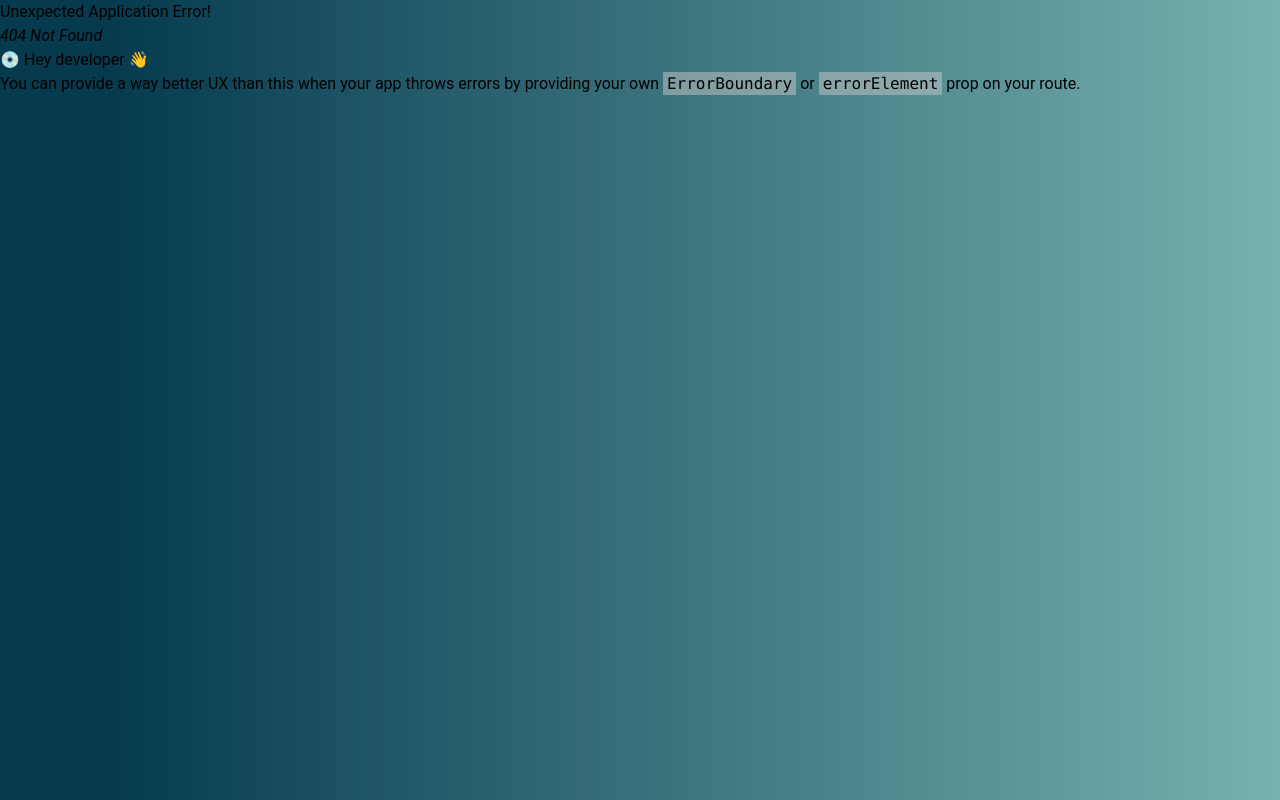
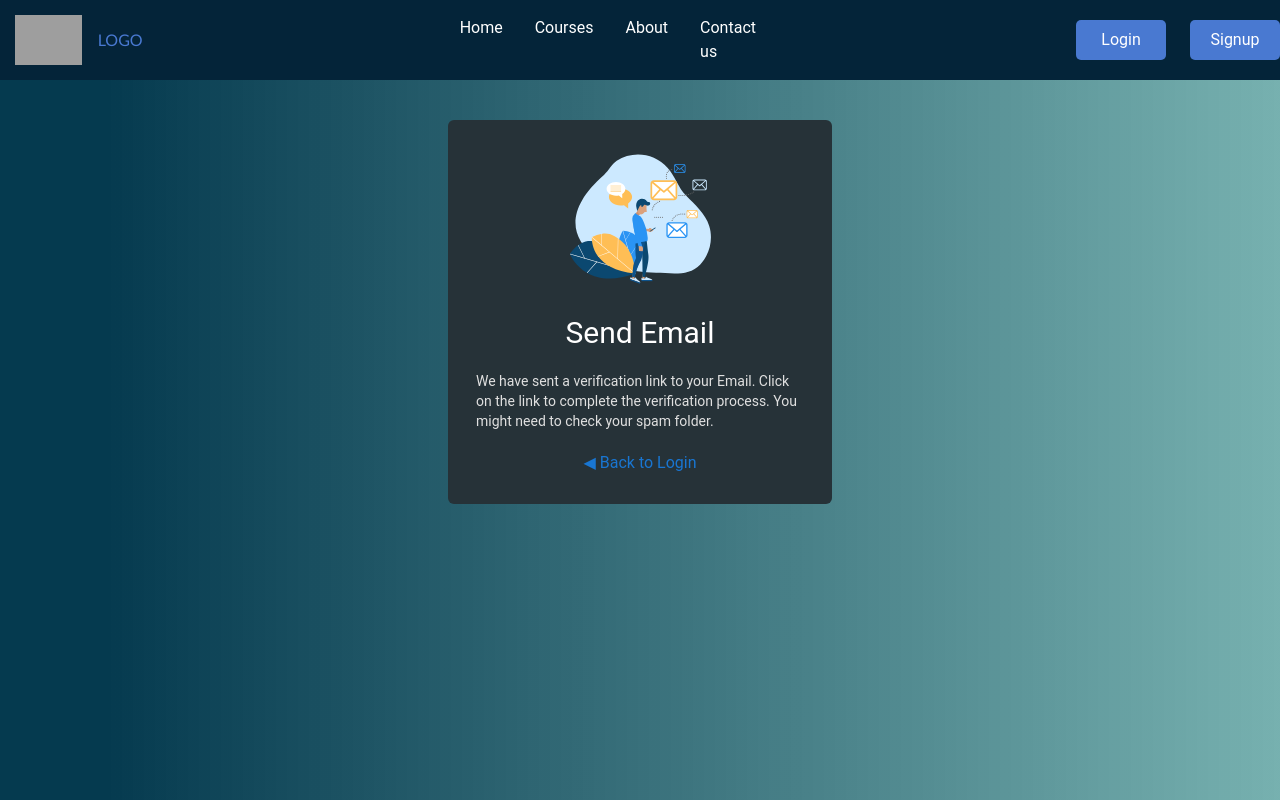
Before and after one commit to Pika003/e-Learning-Platform, a React (Vite) app in the folder frontend/: page /varifyEmail in a window 1280 px wide. Before the commit this address had no page. Built offline with nearby package versions, Linux system fonts and the light colour scheme; grey boxes are pictures that could not be loaded.

Commit message:
varify mail created

```diff
--- /dev/null
+++ b/frontend/src/Pages/Components/VarifyEmail/VarifyEmail.jsx
@@ -0,0 +1,20 @@
+import React from 'react'
+import Email from '../../Images/email.svg'
+import { NavLink } from "react-router-dom"
+
+function VarifyEmail() {
+  return (
+    <div className='flex justify-center'>
+        <div className='bg-blue-gray-900 w-96 h-96  rounded-md flex flex-col gap-5 justify-center items-center mt-10'>
+            <img src={Email} width={150} alt="email" />
+            <p className='text-white text-3xl'>Send Email</p>
+            <p className='text-gray-300 mx-7 text-sm'>We have sent a verification link to your Email. Click on the link to complete the verification process. You might need to check your spam folder.</p>
+            <NavLink to='/login'>
+                <p className=' text-blue-700'>◀ Back to Login</p>
+            </NavLink>
+        </div>
+    </div>
+  )
+}
+
+export default VarifyEmail
--- a/frontend/src/Pages/Signup/Signup.jsx
+++ b/frontend/src/Pages/Signup/Signup.jsx
@@ -1,6 +1,6 @@
 import React, { useState } from "react";
 import "./Styles.css";
-import { NavLink } from "react-router-dom";
+import { NavLink, useNavigate } from "react-router-dom";
 import Images from "../Images/Grammar-correction.svg";
 import Radiobtn from "../Components/RadioBtn/Radiobtn";
 
@@ -12,6 +12,8 @@ const Signup = () => {
   const [Password, setPassword] = useState("");
   const [errors, setErrors] = useState({});
   const [userType, setUserType] = useState('');
+
+  const navigate = useNavigate()
 
 
   // Function to handle form submission
@@ -70,6 +72,7 @@ const Signup = () => {
       if (response.ok) {
         // Registration successful, you can redirect or do something else
         console.log("Registration successful");
+        navigate('/varifyEmail');
       } else if (response.status === 400) {
         // Handle specific validation errors returned by the server
         setErrors(responseData.errors || {});
--- a/frontend/src/main.jsx
+++ b/frontend/src/main.jsx
@@ -12,6 +12,7 @@ import { RouterProvider, Route, createBrowserRouter, createRoutesFromElements }
 import Layout from './Layout'
 import StudentDocument from './Pages/Components/DocumentVerification/StudentDocument'
 import TeacherDocument from './Pages/Components/DocumentVerification/TeacherDocument'
+import VarifyEmail from './Pages/Components/VarifyEmail/VarifyEmail'
 
 const router = createBrowserRouter(
   createRoutesFromElements(
@@ -24,6 +25,7 @@ const router = createBrowserRouter(
       <Route path='/courses' element={<Courses/> }/>
       <Route path='/contact' element={<Contact/>}/>
       <Route path='/about' element={<About/>}/>
+      <Route path='/varifyEmail' element={<VarifyEmail/>}/>
     </Route>
  )
 )
@@ -31,7 +33,5 @@ const router = createBrowserRouter(
 ReactDOM.createRoot(document.getElementById('root')).render(
   <React.StrictMode>
     <RouterProvider router={router} />
-    {/* <TeacherDocument/>
-    <StudentDocument/> */}
   </React.StrictMode>,
 )
```
Also changed, not shown: frontend/src/Pages/Images/email.svg (added).
